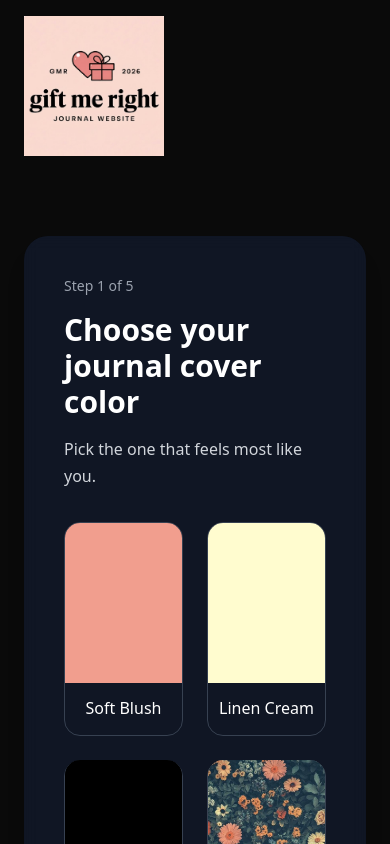
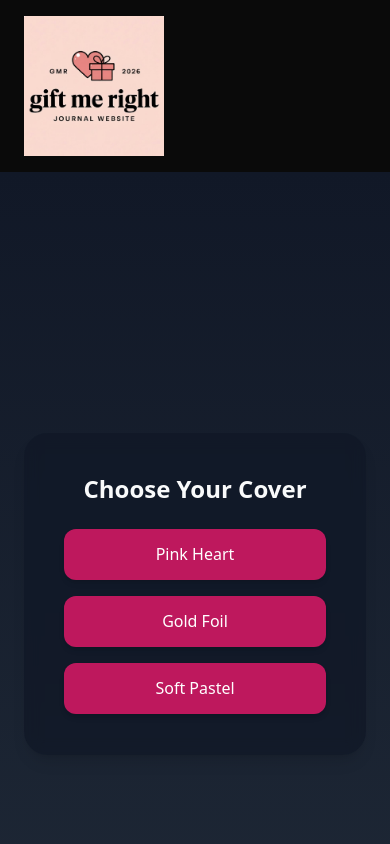
Before and after one commit to GiftMeRight/Gift-Me-Right-Official, a Next.js app: page /create in a window 390 px wide. Shown: the top 844 px of the page. Built offline with nearby package versions, Linux system fonts and the light colour scheme.

Commit message:
Update page.jsx

```diff
--- a/app/create/page.jsx
+++ b/app/create/page.jsx
@@ -1,221 +1,133 @@
 "use client";
 
 import { useState } from "react";
-import Image from "next/image";
+import { motion, AnimatePresence } from "framer-motion";
 
-/* ---------------- DATA ---------------- */
+export default function CreateJournalPage() {
+  const [step, setStep] = useState(0);
+  const [answers, setAnswers] = useState({});
+  const [format, setFormat] = useState("digital"); // default format
 
-const covers = [
-  { id: "blush", label: "Soft Blush", img: "/images/cover-blush.jpg" },
-  { id: "cream", label: "Linen Cream", img: "/images/cover-cream.jpg" },
-  { id: "black", label: "Modern Black", img: "/images/cover-black.jpg" },
-  { id: "floral", label: "Floral Romantic", img: "/images/cover-floral.jpg" },
+  const steps = [
+    {
+      key: "cover",
+      question: "Choose Your Cover",
+      options: ["Pink Heart", "Gold Foil", "Soft Pastel"],
+    },
+    {
+      key: "storyteller",
+      question: "Who will be telling the stories?",
+      options: ["Me", "Someone else"],
+    },
+    {
+      key: "recipient",
+      question: "Who is this for?",
+      options: ["Partner", "Family", "Friend"],
+    },
+    {
+      key: "giftMessage",
+      question: "Add a Gift Message",
+      options: [], // free text
+    },
+    {
+      key: "format",
+      question: "Choose your journal format",
+      options: ["Digital", "Printed"],
+    },
   ];
 
-const readerOptions = [
-  "My partner",
-  "My family",
-  "Friends",
-  "Anyone who shops for me",
-  "Just for me",
-];
+  const handleAnswer = (key, value) => {
+    setAnswers((prev) => ({ ...prev, [key]: value }));
+    setStep(step + 1);
+  };
 
-/* ---------------- PAGE ---------------- */
+  const handleCheckout = async () => {
+    localStorage.setItem("journalAnswers", JSON.stringify(answers));
+    localStorage.setItem("journalFormat", format);
 
-export default function CreatePage() {
-  const [step, setStep] = useState(0);
-
-  const [cover, setCover] = useState(null);
-  const [reader, setReader] = useState(null);
-  const [isGift, setIsGift] = useState(null);
-  const [giftMessage, setGiftMessage] = useState("");
-
-  /* ---------------- STEP SCREENS ---------------- */
+    const res = await fetch("/api/checkout", {
+      method: "POST",
+      headers: { "Content-Type": "application/json" },
+      body: JSON.stringify({
+        items: [{ name: "All About Me Journal", amount: 2900, quantity: 1 }],
+        metadata: { answers: JSON.stringify(answers), format },
+      }),
+    });
+    const data = await res.json();
+    if (data.url) window.location.href = data.url;
+  };
 
   return (
-    <main className="min-h-screen flex items-center justify-center px-6 py-16">
-      <div className="max-w-2xl w-full bg-white/90 dark:bg-gray-900/90 backdrop-blur rounded-3xl p-10 shadow-xl">
+    <main className="min-h-screen flex items-center justify-center px-6 py-16 bg-gradient-to-b from-pink-50 to-white dark:from-gray-900 dark:to-gray-800">
+      <div className="relative max-w-xl w-full bg-white/90 dark:bg-gray-900/80 backdrop-blur rounded-3xl p-10 shadow-lg text-center">
+        <AnimatePresence mode="wait">
+          {step < steps.length ? (
+            <motion.div
+              key={steps[step].key}
+              initial={{ opacity: 0, y: 30 }}
+              animate={{ opacity: 1, y: 0 }}
+              exit={{ opacity: 0, y: -30 }}
+              transition={{ duration: 0.6 }}
+            >
+              <h1 className="text-2xl md:text-3xl font-bold text-gray-900 dark:text-gray-50 mb-6">
+                {steps[step].question}
+              </h1>
 
-        {/* STEP INDICATOR */}
-        <p className="text-sm text-gray-500 dark:text-gray-400 mb-4">
-          Step {step + 1} of 5
-        </p>
-
-        {/* ---------------- STEP 1: COVER ---------------- */}
-        {step === 0 && (
-          <>
-            <h1 className="text-3xl font-bold text-gray-900 dark:text-white mb-4">
-              Choose your journal cover color
-            </h1>
-            <p className="text-gray-700 dark:text-gray-300 mb-8">
-              Pick the one that feels most like you.
-            </p>
-
-            <div className="grid grid-cols-2 gap-6">
-              {covers.map((c) => (
-                <button
-                  key={c.id}
-                  onClick={() => {
-                    setCover(c);
-                    setStep(1);
-                  }}
-                  className={`rounded-2xl overflow-hidden border transition
-                    ${
-                      cover?.id === c.id
-                        ? "border-pink-500"
-                        : "border-gray-200 dark:border-gray-700"
-                    }
-                    hover:scale-[1.02]
-                  `}
-                >
-                  <div className="relative h-40 w-full">
-                    <Image src={c.img} alt={c.label} fill className="object-cover" />
-                  </div>
-                  <p className="py-3 font-medium text-gray-900 dark:text-white">
-                    {c.label}
-                  </p>
-                </button>
-              ))}
-            </div>
-          </>
-        )}
-
-        {/* ---------------- STEP 2: WHO WILL READ ---------------- */}
-        {step === 1 && (
-          <>
-            <h1 className="text-3xl font-bold text-gray-900 dark:text-white mb-4">
-              Who will be reading this?
-            </h1>
-            <p className="text-gray-700 dark:text-gray-300 mb-8">
-              This helps shape the tone of your journal.
-            </p>
-
+              {steps[step].options.length > 0 ? (
                 <div className="space-y-4">
-              {readerOptions.map((opt) => (
+                  {steps[step].options.map((opt) => (
                     <button
                       key={opt}
-                  onClick={() => {
-                    setReader(opt);
-                    setStep(2);
-                  }}
-                  className="w-full px-6 py-4 rounded-xl border
-                    bg-gray-100 dark:bg-gray-800
-                    text-gray-900 dark:text-white
-                    border-gray-300 dark:border-gray-600
-                    hover:bg-pink-100 dark:hover:bg-gray-700
-                    transition text-left"
+                      onClick={() =>
+                        steps[step].key === "format"
+                          ? (setFormat(opt), handleAnswer("format", opt))
+                          : handleAnswer(steps[step].key, opt)
+                      }
+                      className="w-full px-6 py-3 rounded-xl bg-pink-50 dark:bg-pink-700 text-pink-900 dark:text-white hover:bg-pink-100 dark:hover:bg-pink-600 transition shadow-md"
                     >
                       {opt}
                     </button>
                   ))}
                 </div>
-          </>
-        )}
-
-        {/* ---------------- STEP 3: IS THIS A GIFT ---------------- */}
-        {step === 2 && (
-          <>
-            <h1 className="text-3xl font-bold text-gray-900 dark:text-white mb-4">
-              Is this a gift?
-            </h1>
-
-            <div className="space-y-4 mt-8">
+              ) : (
+                <div className="space-y-4">
+                  <input
+                    type="text"
+                    placeholder="Write your message here"
+                    className="w-full px-4 py-3 rounded-xl border border-gray-300 dark:border-gray-600 focus:outline-none focus:ring-2 focus:ring-pink-300 dark:focus:ring-pink-600"
+                    onChange={(e) =>
+                      setAnswers((prev) => ({ ...prev, giftMessage: e.target.value }))
+                    }
+                  />
                   <button
-                onClick={() => {
-                  setIsGift(false);
-                  setStep(4);
-                }}
-                className="w-full px-6 py-4 rounded-xl bg-gray-100 dark:bg-gray-800
-                  text-gray-900 dark:text-white hover:bg-pink-100 dark:hover:bg-gray-700 transition"
+                    onClick={handleCheckout}
+                    className="mt-4 w-full bg-pink-600 text-white px-6 py-3 rounded-full font-semibold shadow-lg hover:scale-105 transition transform"
                   >
-                This is for me
-              </button>
-
-              <button
-                onClick={() => {
-                  setIsGift(true);
-                  setStep(3);
-                }}
-                className="w-full px-6 py-4 rounded-xl bg-gray-100 dark:bg-gray-800
-                  text-gray-900 dark:text-white hover:bg-pink-100 dark:hover:bg-gray-700 transition"
-              >
-                This is a gift
+                    Proceed to Checkout 💖
                   </button>
                 </div>
-          </>
               )}
-
-        {/* ---------------- STEP 4: GIFT MESSAGE ---------------- */}
-        {step === 3 && (
-          <>
-            <h1 className="text-3xl font-bold text-gray-900 dark:text-white mb-4">
-              Add a gift message
+            </motion.div>
+          ) : (
+            <motion.div
+              key="checkout"
+              initial={{ opacity: 0, y: 30 }}
+              animate={{ opacity: 1, y: 0 }}
+              exit={{ opacity: 0, y: -30 }}
+              transition={{ duration: 0.6 }}
+            >
+              <h1 className="text-2xl md:text-3xl font-bold text-gray-900 dark:text-gray-50 mb-6">
+                You’re almost done! 💖
               </h1>
-            <p className="text-gray-700 dark:text-gray-300 mb-4">
-              This will appear at the front of the journal.
-            </p>
-
-            <textarea
-              value={giftMessage}
-              onChange={(e) => setGiftMessage(e.target.value)}
-              placeholder="To the people who love me..."
-              className="w-full h-32 p-4 rounded-xl border
-                bg-white dark:bg-gray-800
-                text-gray-900 dark:text-white
-                border-gray-300 dark:border-gray-600"
-            />
-
               <button
-              onClick={() => setStep(4)}
-              className="mt-6 bg-pink-600 text-white px-8 py-4 rounded-full font-semibold hover:scale-105 transition"
+                onClick={handleCheckout}
+                className="w-full bg-pink-600 text-white px-6 py-3 rounded-full font-semibold shadow-lg hover:scale-105 transition transform"
               >
-              Continue →
+                Proceed to Checkout 💌
               </button>
-          </>
+            </motion.div>
           )}
-
-        {/* ---------------- STEP 5: REVIEW ---------------- */}
-        {step === 4 && (
-          <>
-            <h1 className="text-3xl font-bold text-gray-900 dark:text-white mb-6">
-              Review & finish
-            </h1>
-
-            <div className="space-y-3 text-gray-700 dark:text-gray-300">
-              <p><strong>Cover:</strong> {cover?.label}</p>
-              <p><strong>Readers:</strong> {reader}</p>
-              <p><strong>Gift:</strong> {isGift ? "Yes" : "No"}</p>
-              {isGift && giftMessage && (
-                <p><strong>Message:</strong> “{giftMessage}”</p>
-              )}
-            </div>
-
-<button
-  onClick={async () => {
-    const res = await fetch("/api/checkout", {
-      method: "POST",
-      headers: { "Content-Type": "application/json" },
-      body: JSON.stringify({
-        product: "all-about-me-journal",
-        answers,
-      }),
-    });
-
-    const data = await res.json();
-    window.location.href = data.url;
-  }}
-  className="bg-pink-600 text-white px-8 py-4 rounded-full text-lg font-semibold hover:scale-105 transition"
->
-  Finish & Pay →
-</button>
-
-
-            <p className="text-sm text-gray-500 dark:text-gray-400 mt-4 text-center">
-              You’ll be able to review everything before payment.
-            </p>
-          </>
-        )}
-
+        </AnimatePresence>
       </div>
     </main>
   );
```
Lines whose indentation alone changed are shown as unchanged.
